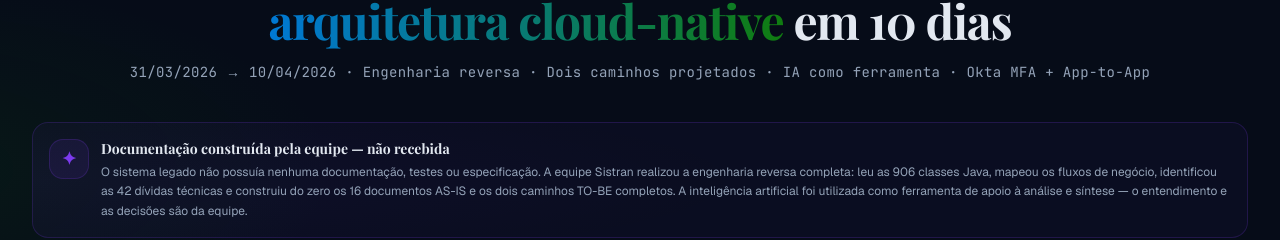
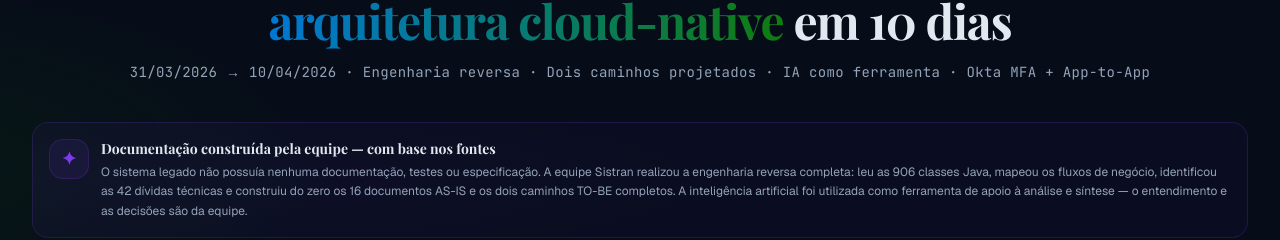
Before and after one commit to sammuka/landingpage-dbs, a Next.js app: page / in a window 1280 px wide. Shown: the part 2071-2311 px from the top of the page. Built offline with nearby package versions, Linux system fonts and the light colour scheme; a web font is replaced by a local one.

Commit message:
fix: atualiza callout de documentação — com base nos fontes

```diff
--- a/components/sections/DiscoverySprint.tsx
+++ b/components/sections/DiscoverySprint.tsx
@@ -277,7 +277,7 @@ function TeamCallout({ isInView }: { isInView: boolean }) {
         </div>
         <div>
           <p className="font-display font-bold text-sm text-foreground mb-1">
-            Documentação construída pela equipe — não recebida
+            Documentação construída pela equipe — com base nos fontes
           </p>
           <p className="text-[12px] text-muted-foreground leading-relaxed">
             O sistema legado não possuía nenhuma documentação, testes ou especificação.
```
